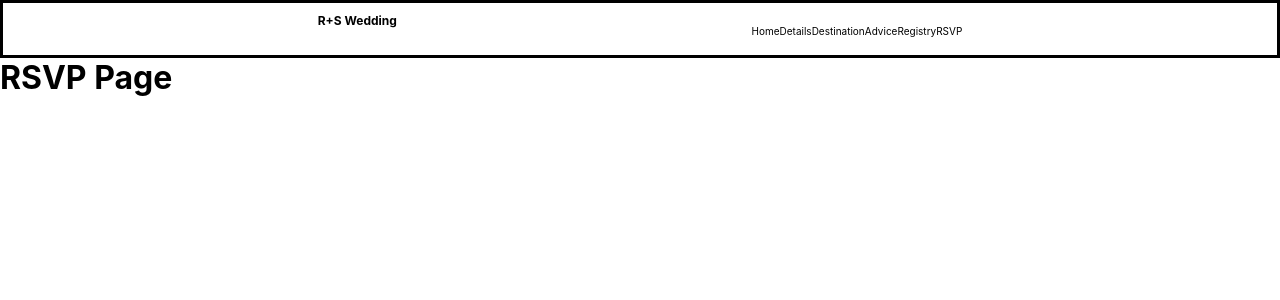
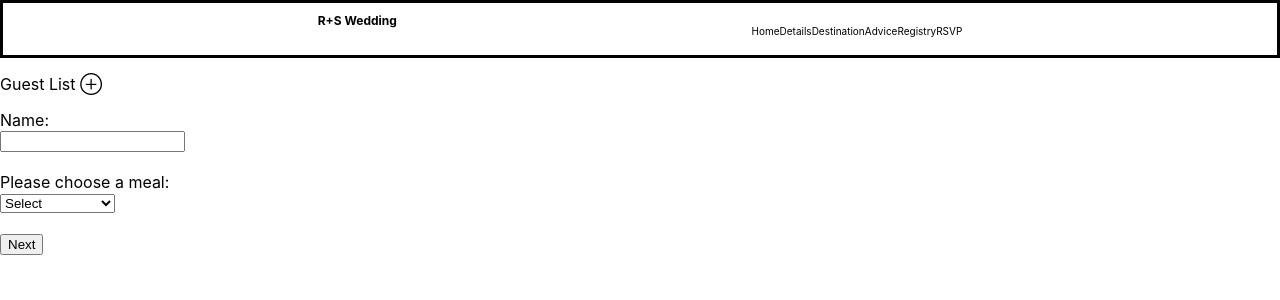
Before and after one commit to searle927/Capstone-Project, a React (Create React App) app in the folder client/: page /RSVP in a window 1280 px wide. Shown: the top 300 px of the page. Built offline with nearby package versions, Linux system fonts and the light colour scheme; the HTML template or start-up script is replaced by a standard one.

Commit message:
added Form and Confirm components to advice folder and gave them some functions

```diff
--- /dev/null
+++ b/client/src/components/RSVP/Confirm.jsx
@@ -0,0 +1,28 @@
+import React from 'react';
+
+const Confirm = ( props ) => {
+
+ return (
+
+<div>
+
+  <h2>Confirm RSVP Details</h2>
+  <p>Name: {props.name}</p>
+  <p>Dietary Requirements: {props.dietaryRequirements}</p>
+
+  <button
+     className="secondarybtn"
+     onClick={props.onEdit}>✕
+  </button>
+
+  <button
+     className="mainbtn"
+     onClick={props.onConfirm}>Confirm
+  </button>
+
+  </div>
+
+  );
+};
+
+export default Confirm;
--- /dev/null
+++ b/client/src/components/RSVP/Form.jsx
@@ -0,0 +1,63 @@
+import React from 'react';
+
+class Form extends React.Component {
+
+  state = {
+  }
+
+ //This func is called when you click the button
+ // has been passed in from from the parent via props
+  nextCicked = e => {
+    e.preventDefault();
+    this.props.showConfirmScreen(this.state.name, this.state.dietaryRequirements);
+  }
+
+  render() {
+
+  return (
+  <div>
+  <p>{this.props.errorMessage}</p>
+
+  {/* Form */}
+   <form
+    className="form">
+
+  {/* Enter Name Textfield */}
+      <label>
+      Name:
+        <br />
+        <input
+         type="text" name="name"
+         className="textfield"
+         onChange={e => this.setState({ name: e.target.value})}/>
+      </label>
+
+
+  {/* Select Food Preference Dropdown */}
+      <br /><br />
+      <label>
+      Please choose a meal:
+          <br />
+          <select
+          className="textfield"
+          onChange={e => this.setState({ dietaryRequirements: e.target.value})}>
+              <option value="" disabled selected>Select</option>
+              <option value="chicken">Chicken</option>
+              <option value="fish">Fish</option>
+              <option value="beef">Beef</option>
+              <option value="vegan">I dont eat meat!</option>
+          </select>
+      <br /><br />
+      </label>
+
+          <button
+          className="mainbtn"
+          onClick={e => this.nextCicked(e)}>Next</button>
+     </form>
+    </div>
+
+    );
+  }
+  }
+
+export default Form;
--- a/client/src/components/RSVP/RSVP.jsx
+++ b/client/src/components/RSVP/RSVP.jsx
@@ -1,11 +1,107 @@
-import React from 'react'
+import React, { Component } from 'react';
+import Form from './Form';
+import Confirm from './Confirm'
+import './RSVP.css';
 
-function RSVP() {
-    return (
-        <div>
-            <h1>RSVP Page</h1>
-        </div>
-    )
+//BASE APP COMPONENT
+
+class RSVP extends Component {
+
+state = {
+  showConfirmScreen: false,
+  toggleRsvps: false,
+  toggleIcon: "⊕",
+  rsvps: [],
+  errorMessage: '',
+  }
+
+
+//Saves the users entry as a pending invite,validates
+  onSubmit(name, dietaryRequirements) {
+    console.log(name)
+    if (name === undefined || dietaryRequirements === undefined) {
+      console.log("error")
+      this.setState({errorMessage: 'Please fill all fields'})
+    } else {
+
+    let pendingRsvp = []
+    pendingRsvp.name = name;
+    pendingRsvp.dietaryRequirements = dietaryRequirements;
+    this.setState({ pendingRsvp: pendingRsvp, showConfirmScreen: true });
+   }
+  };
+
+
+//Pushes the pending invte data into the RSVP's array on confirm
+  onConfirm = () => {
+    let rsvps = [...this.state.rsvps]
+    let newRsvp = {}
+    newRsvp.name = this.state.pendingRsvp.name;
+    newRsvp.dietaryRequirements = this.state.pendingRsvp.dietaryRequirements;
+    rsvps.push(newRsvp);
+    this.setState ({ rsvps: rsvps, showConfirmScreen: false, errorMessage: '' })
+  }
+
+
+//Toggles the guestslist, and swutched the icon between + & -
+  toggle = (event) => {
+    this.state.toggleRsvps === true ? this.setState ({toggleRsvps: false, toggleIcon: "⊕"}) : this.setState ({toggleRsvps: true, toggleIcon: "⊖"}) ;
+  }
+
+
+//RENDER
+  render() {
+//Conditonal rendering to show correct screen
+  let view;
+  if (this.state.showConfirmScreen === false) {
+      view = <Form
+      showConfirmScreen={(name, dietaryRequirements) => this.onSubmit(name, dietaryRequirements)}
+      errorMessage={this.state.errorMessage}/>
+  } else {
+      view = <Confirm
+      name={this.state.pendingRsvp.name}
+      dietaryRequirements={this.state.pendingRsvp.dietaryRequirements}
+      onConfirm={this.onConfirm}
+      onEdit={() => this.setState ({ showConfirmScreen: false, errorMessage: '' })}/>
+  }
+
+//Note: The following should really be its own component!!! Refractor
+//Render and toggle the guest list conditionally
+  let rsvps;
+  if (this.state.toggleRsvps === true && this.state.rsvps.length <= 0) {
+        rsvps = <div><p>No guests so far</p></div>
+      } else if (this.state.toggleRsvps === true) {
+        rsvps = <div> {this.state.rsvps.map((r) => { return <li>{r.name}, {r.dietaryRequirements}</li> })} </div>
+    } else {
+  //else nothing is rendered as section is not toggled
+  }
+
+
+//RETURN
+  return (
+  <div className="App">
+
+    {/* <header className="App-header">
+      <img src={logo} className="App-logo" alt="logo" />
+      <h1>30 days of React</h1>
+      <h2>Day Nineteen / Party RSVP</h2>
+    </header> */}
+
+    <div className="guests-section">
+      <div>
+        <p onClick={this.toggle}> Guest List {this.state.toggleIcon}</p>
+        <p> {rsvps} </p>
+      </div>
+    </div>
+
+    <div className="colour-section">
+      {view}
+    </div>
+
+    </div>
+
+  );
+ }
 }
 
-export default RSVP
+export default RSVP;
```
